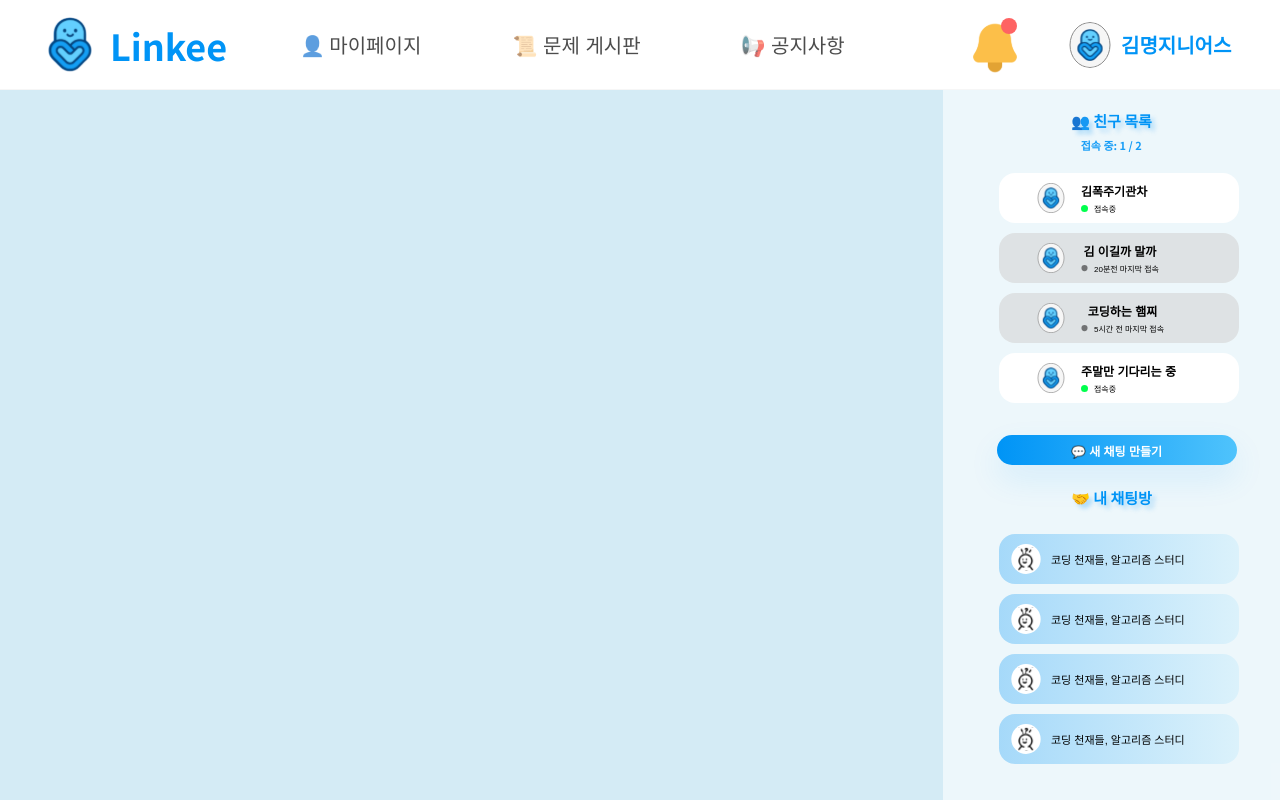
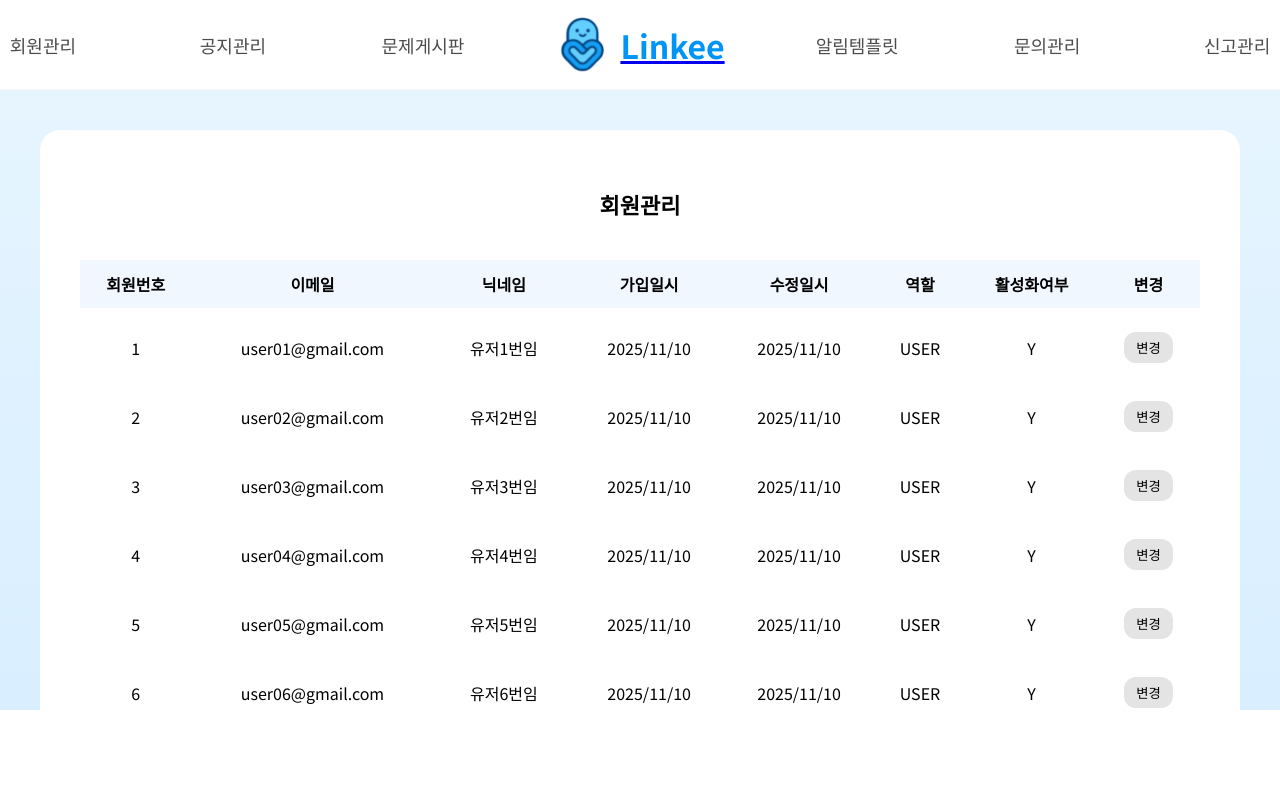
Before and after one commit to Linkee-Project/Linkee-Front-Vue, a Vue app in the folder Linkee-front/Linkee-front-vue/: page /admin/users in a window 1280 px wide. Built offline with nearby package versions, Linux system fonts and the light colour scheme.

Commit message:
feat: 관리자 회원 페이지

```diff
--- a/Linkee-front/Linkee-front-vue/src/App.vue
+++ b/Linkee-front/Linkee-front-vue/src/App.vue
@@ -11,7 +11,8 @@ const route = useRoute();
 
     <!-- hideLayout === true 면 Navbar 숨김 -->
     <UserNavbar
-        v-if="!route.meta.hideLayout
+        v-if="!route.path.startsWith('/admin')
+             && !route.meta.hideLayout
              && route.name !== 'Login'
              && route.name !== 'SignUp'"
     />
@@ -24,7 +25,8 @@ const route = useRoute();
 
       <!-- hideLayout === true 면 Sidebar 숨김 -->
       <UserSidebar
-          v-if="!route.meta.hideLayout
+          v-if="!route.path.startsWith('/admin')
+             && !route.meta.hideLayout
              && route.name !== 'Login'
              && route.name !== 'SignUp'
              && route.name !== 'Notice'
--- /dev/null
+++ b/Linkee-front/Linkee-front-vue/src/components/layout/admin/navbar/AdminNavbar.vue
@@ -0,0 +1,107 @@
+<template>
+  <header class="header-container">
+
+    <nav class="nav-menu">
+
+      <!-- 왼쪽 메뉴 -->
+      <router-link to="/admin/users" class="nav-item">회원관리</router-link>
+      <router-link to="/admin/notices" class="nav-item">공지관리</router-link>
+      <router-link to="/admin/problems" class="nav-item">문제게시판</router-link>
+
+      <!-- 가운데 로고 -->
+      <router-link to="/admin" class="logo-link mid-logo">
+        <div class="logo-container">
+          <img
+              src="../../../../assets/linkee_character.svg"
+              alt="Linkee Logo"
+              class="logo-img"
+          />
+          <span class="logo-text">Linkee</span>
+        </div>
+      </router-link>
+
+      <!-- 오른쪽 메뉴 -->
+      <router-link to="/admin/templates" class="nav-item">알림템플릿</router-link>
+      <router-link to="/admin/inquiries" class="nav-item">문의관리</router-link>
+      <router-link to="/admin/reports" class="nav-item">신고관리</router-link>
+
+    </nav>
+
+  </header>
+</template>
+
+<script setup>
+</script>
+
+<style scoped>
+/* 전체 헤더 */
+.header-container {
+  width: 100%;
+  height: 90px;
+  background: #ffffff;
+  display: flex;
+  align-items: center;
+  justify-content: center; /* 가운데 정렬 유지 */
+  padding: 0 40px;
+  box-sizing: border-box;
+  border-bottom: 1px solid #F6F6F6;
+}
+
+/* 메뉴 (양쪽 + 가운데 로고 포함) */
+.nav-menu {
+  display: flex;
+  align-items: center;
+  gap: 35px;
+}
+
+/* 메뉴 버튼 */
+.nav-item {
+  width: 155px;
+  height: 60px;
+
+  background: #FFFFFF;
+  border: none;
+  border-radius: 50px;
+
+  display: flex;
+  align-items: center;
+  justify-content: center;
+
+  font-size: 18px;
+  font-weight: 500;
+  color: rgba(0, 0, 0, 0.7);
+
+  cursor: pointer;
+  transition: 0.2s;
+  text-decoration: none;
+}
+
+.nav-item:hover {
+  transform: translateY(-2px);
+  box-shadow: 0px 5px 40px rgba(0, 148, 246, 0.25);
+}
+
+/* 가운데 로고 */
+.mid-logo {
+  display: flex;
+  align-items: center;
+  margin: 0 20px; /* 양쪽 메뉴와 자연스러운 간격 */
+}
+
+.logo-container {
+  display: flex;
+  align-items: center;
+  gap: 10px;
+}
+
+.logo-img {
+  width: 55px;
+  height: 55px;
+}
+
+.logo-text {
+  font-size: 32px;
+  font-weight: 700;
+  color: #0094F6;
+}
+</style>
--- a/Linkee-front/Linkee-front-vue/src/router/index.js
+++ b/Linkee-front/Linkee-front-vue/src/router/index.js
@@ -20,6 +20,10 @@ import InquiryView from '@/views/mypage-view/InquiryView.vue';
 import BookmarkView from '@/views/mypage-view/BookmarkView.vue';
 import HistoryView from '@/views/mypage-view/HistoryView.vue';
 import GradeView from '@/views/mypage-view/GradeView.vue';
+
+// 관리자 페이지 관련
+import AdminLayout from '@/views/admin-view/AdminLayout.vue';
+import UserManagementView from '@/views/admin-view/UserManagementView.vue';
 
 
 const routes = [
@@ -110,6 +114,24 @@ const routes = [
             },
         ]
     },
+
+    /* ------------------------------
+       관리자 페이지 라우트
+    ------------------------------ */
+    {
+        path: '/admin',
+        name: 'Admin',
+        component: AdminLayout,
+        redirect: '/admin/users', // Default admin view
+        children: [
+            {
+                path: 'users',
+                name: 'AdminUsers',
+                component: UserManagementView,
+            },
+            // Add other admin child routes here (e.g., products, orders, settings)
+        ]
+    },
 ];
 
 
--- /dev/null
+++ b/Linkee-front/Linkee-front-vue/src/views/admin-view/AdminLayout.vue
@@ -0,0 +1,28 @@
+<template>
+  <div class="admin-layout">
+    <AdminNavbar />
+
+    <main class="content-area">
+      <router-view />
+    </main>
+  </div>
+</template>
+
+<script setup>
+import AdminNavbar from "@/components/layout/admin/navbar/AdminNavbar.vue";
+</script>
+
+<style scoped>
+.admin-layout {
+  width: 100%;
+  min-height: 100vh;
+  background: linear-gradient(to bottom, #e8f6ff, #cfe9ff);
+  display: flex;
+  flex-direction: column;
+}
+
+.content-area {
+  flex: 1;
+  padding: 40px;
+}
+</style>
--- /dev/null
+++ b/Linkee-front/Linkee-front-vue/src/views/admin-view/UserManagementView.vue
@@ -0,0 +1,94 @@
+<template>
+  <div class="user-management-container">
+    <h2 class="page-title">회원관리</h2>
+
+    <div class="table-wrapper">
+      <table class="user-table">
+        <thead>
+        <tr>
+          <th>회원번호</th>
+          <th>이메일</th>
+          <th>닉네임</th>
+          <th>가입일시</th>
+          <th>수정일시</th>
+          <th>역할</th>
+          <th>활성화여부</th>
+          <th>변경</th>
+        </tr>
+        </thead>
+
+        <tbody>
+        <tr v-for="n in 10" :key="n">
+          <td>{{ n }}</td>
+          <td>user0{{ n }}@gmail.com</td>
+          <td>유저{{ n }}번임</td>
+          <td>2025/11/10</td>
+          <td>2025/11/10</td>
+          <td>USER</td>
+          <td>Y</td>
+          <td><button class="change-btn">변경</button></td>
+        </tr>
+        </tbody>
+      </table>
+    </div>
+
+    <div class="pagination">
+      <button v-for="p in 5" :key="p">{{ p }}</button>
+    </div>
+  </div>
+</template>
+
+<style scoped>
+.user-management-container {
+  background: white;
+  padding: 40px;
+  border-radius: 20px;
+}
+
+.page-title {
+  text-align: center;
+  margin-bottom: 30px;
+  font-size: 22px;
+  font-weight: 600;
+}
+
+.table-wrapper {
+  overflow-x: auto;
+}
+
+.user-table {
+  width: 100%;
+  border-collapse: separate;
+  border-spacing: 0 10px;
+}
+
+.user-table th {
+  background: #f0f7ff;
+  padding: 12px;
+  font-weight: 600;
+}
+
+.user-table td {
+  background: #fff;
+  padding: 14px;
+  text-align: center;
+  border-radius: 12px;
+}
+
+.change-btn {
+  padding: 6px 12px;
+  border: none;
+  background: #e4e4e4;
+  border-radius: 12px;
+}
+.pagination {
+  margin-top: 25px;
+  text-align: center;
+}
+.pagination button {
+  margin: 0 5px;
+  border: none;
+  padding: 6px 10px;
+  border-radius: 50%;
+}
+</style>
```
Also changed, not shown: Linkee-front/Linkee-front-vue/src/main.js (+6 -11 lines).
